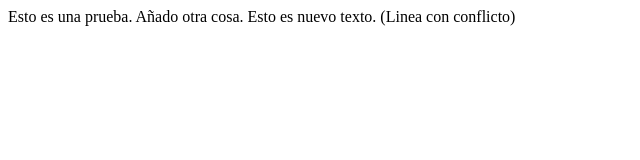
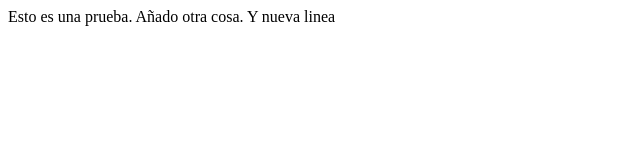
Before and after one commit to HugoBravo2/prueba, a plain HTML site: page index.html in a window 1280 px wide. Shown: the whole page, without its empty margins (0-640 px from the left). Drawn offline with Linux system fonts and the light colour scheme.

Commit message:
cambio index

```diff
--- a/index.html
+++ b/index.html
@@ -3,7 +3,7 @@
         <body>
             Esto es una prueba.
 
-            Añado otra cosa. Esto es nuevo texto. (Linea con conflicto)
+            Añado otra cosa. Y nueva linea
         </body>
     </head>
 </HTML>
```
